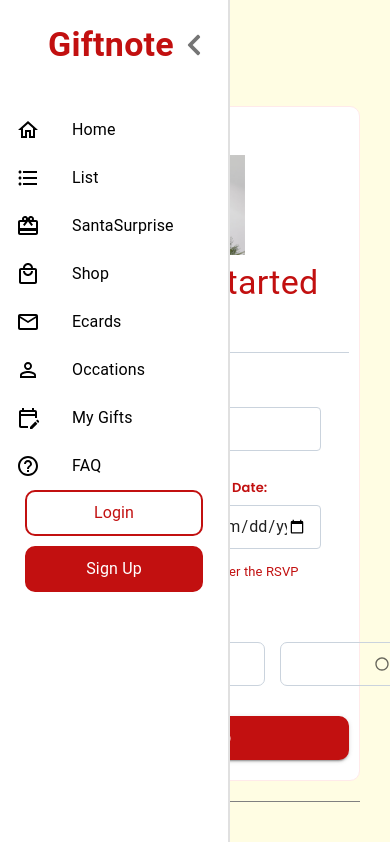
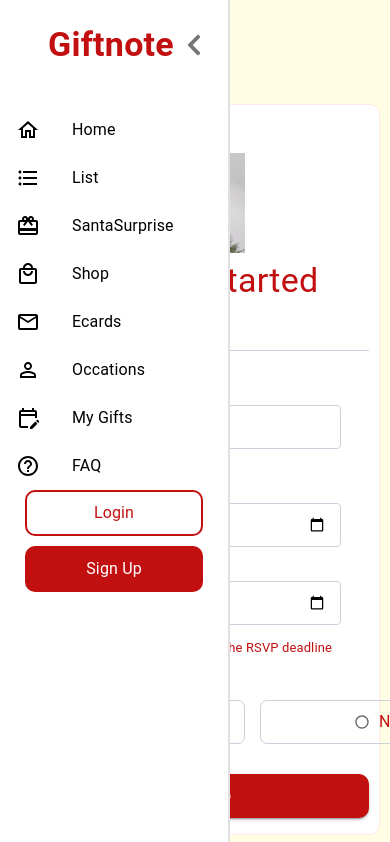
Before and after one commit to FatimaMary/giftlist, a React (Create React App) app in the folder client/: page /eventcreate in a window 390 px wide. Shown: the top 842 px of the page. Built offline with nearby package versions, Linux system fonts and the light colour scheme; no server answers; the HTML template or start-up script is replaced by a standard one.

Commit message:
Update index.jsx
Responsive updated

```diff
--- a/client/src/scenes/eventcreation/index.jsx
+++ b/client/src/scenes/eventcreation/index.jsx
@@ -6,6 +6,8 @@ import {
   Button,
   createTheme,
   ThemeProvider,
+  useTheme,
+  useMediaQuery,
 } from "@mui/material";
 import Radio from "@mui/material/Radio";
 import RadioGroup from "@mui/material/RadioGroup";
@@ -28,6 +30,8 @@ function EventCreation() {
   const [searchParam] = useSearchParams();
   const userId = searchParam.get("userId");
   const navigate = useNavigate();
+  const themes = useTheme();
+  const isSmallScreen = useMediaQuery(themes.breakpoints.down("sm"));
 
   const theme = createTheme({
     components: {
@@ -113,8 +117,8 @@ function EventCreation() {
   return (
     <Box
       backgroundColor="#FFFDE3"
-      width="100vw"
-      p="50px 30px 33px 30px"
+      width={isSmallScreen ? "100%" : "100vw"}
+      p={isSmallScreen ? "48px 10px 40px" : "50px 30px 33px 30px"}
       color="#C21010"
     >
       <Box
@@ -152,7 +156,7 @@ function EventCreation() {
       >
         <Box
           sx={{
-            maxWidth: "517px",
+            width: isSmallScreen ? "100%" : "517px",
             margin: "0 auto",
             padding: "48px 10px 16px",
           }}
@@ -239,9 +243,10 @@ function EventCreation() {
                 sx={{
                   display: "flex",
                   justifyContent: "space-between",
+                  flexDirection: isSmallScreen ? "column" : "row",
                 }}
               >
-                <Box width="50%">
+                <Box width={isSmallScreen ? "100%" : "50%"}>
                   <Typography
                     sx={{
                       fontFamily: "Poppins,sans-serif",
@@ -249,7 +254,6 @@ function EventCreation() {
                       fontSize: "13px",
                       lineHeight: "18px",
                       color: "#C21010",
-                      // marginBottom: '5px',
                       wordBreak: "break-all",
                     }}
                   >
@@ -279,7 +283,7 @@ function EventCreation() {
                     />
                   </ThemeProvider>
                 </Box>
-                <Box width="50%">
+                <Box width={isSmallScreen ? "100%" : "50%"}>
                   <Typography
                     sx={{
                       fontFamily: "Poppins,sans-serif",
```
